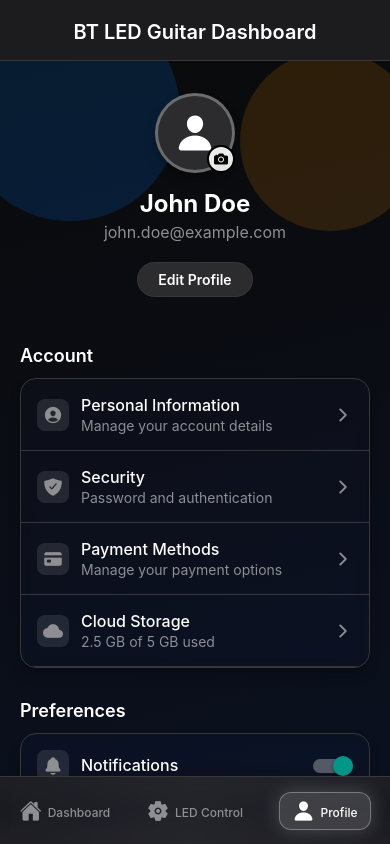
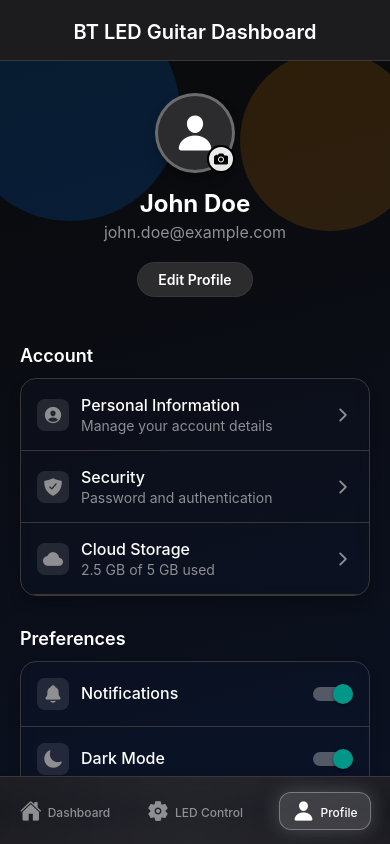
Before and after one commit to AatozInnoInc/bt-led-controller, a React Native app: screen /Profile in a window 390 px wide. Built offline with nearby package versions, Linux system fonts and the light colour scheme.

Commit message:
Remove ai junk from profile screen

```diff
--- a/src/screens/ProfileScreen.tsx
+++ b/src/screens/ProfileScreen.tsx
@@ -120,11 +120,6 @@ const ProfileScreen: React.FC = () => {
             subtitle="Password and authentication"
           />
           <MenuItem
-            icon="card"
-            title="Payment Methods"
-            subtitle="Manage your payment options"
-          />
-          <MenuItem
             icon="cloud"
             title="Cloud Storage"
             subtitle="2.5 GB of 5 GB used"
@@ -202,10 +197,6 @@ const ProfileScreen: React.FC = () => {
             title="App Version"
             subtitle="1.0.0"
             showArrow={false}
-          />
-          <MenuItem
-            icon="code-slash"
-            title="Open Source Licenses"
           />
         </BlurView>
       </View>
```
